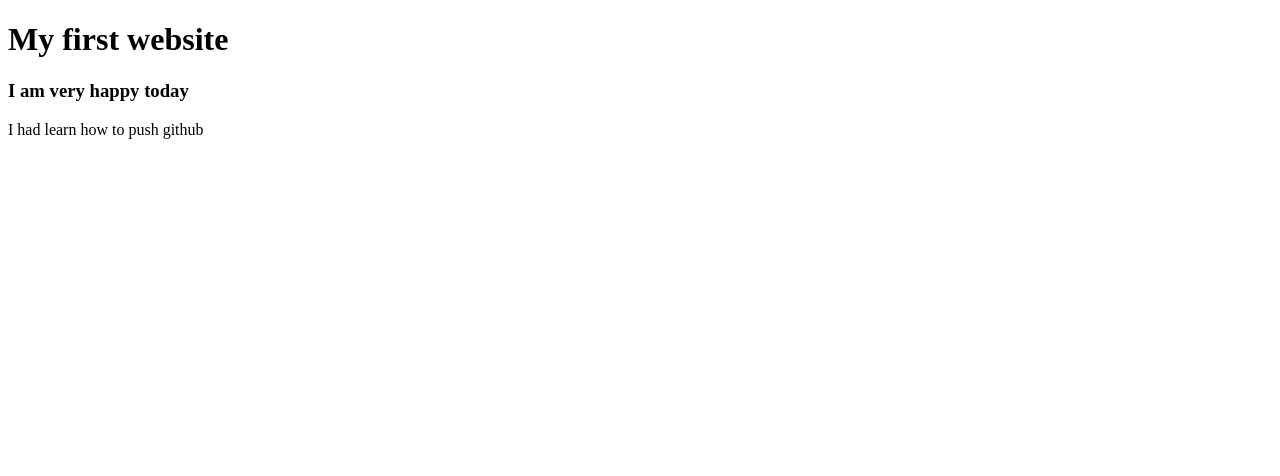
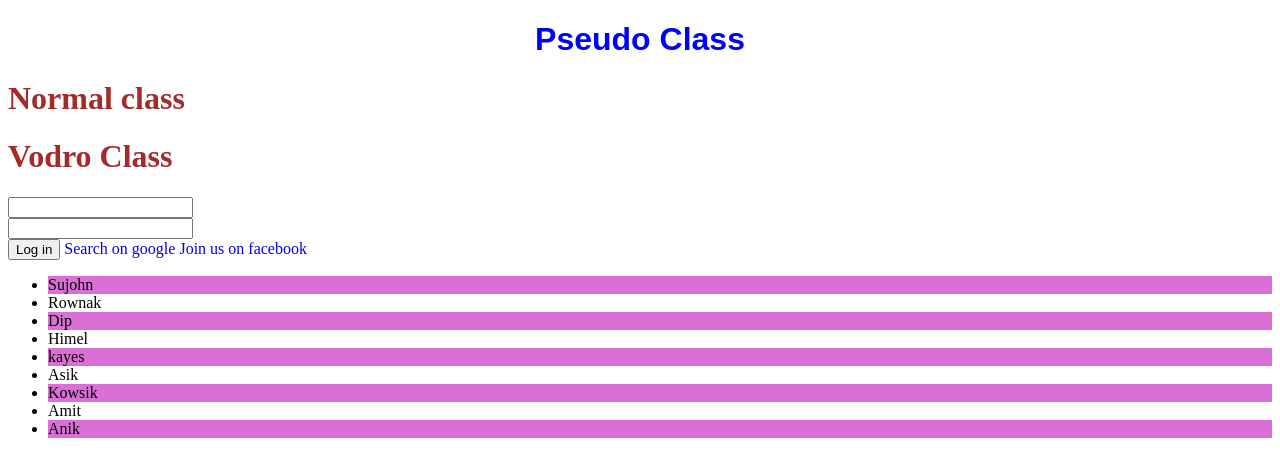
Before and after one commit to sujohnI/myFirstWebsite, a plain HTML site: page index.html in a window 1280 px wide. Drawn offline with Linux system fonts and the light colour scheme.

Commit message:
new site

```diff
--- a/index.html
+++ b/index.html
@@ -5,10 +5,29 @@
     <meta http-equiv="X-UA-Compatible" content="IE=edge">
     <meta name="viewport" content="width=device-width, initial-scale=1.0">
     <title>Document</title>
+    <link rel="stylesheet" href="style.css">
 </head>
 <body>
-    <h1>My first website</h1>
-    <h3>I am very happy today</h3>
-    <p>I had learn how to push github</p>
+    <h1 class="title">Pseudo Class</h1>
+    <h1>Normal class</h1>
+    <h1 class="special-effect">Vodro Class</h1>
+    <input name="email" type="text">
+    <br>
+    <input name="password" type="text">
+    <br>
+    <button>Log in</button>
+    <a href="https://www.google.com" target="_blank">Search on google</a>
+    <a href="https://www.facebook.com" target="_blank">Join us on facebook</a>
+    <ul>
+        <li>Sujohn</li>
+        <li>Rownak</li>
+        <li>Dip</li>
+        <li>Himel</li>
+        <li>kayes</li>
+        <li>Asik</li>
+        <li>Kowsik</li>
+        <li>Amit</li>
+        <li>Anik</li>
+    </ul>
 </body>
 </html>
--- /dev/null
+++ b/style.css
@@ -0,0 +1,33 @@
+h1{
+    color:brown;
+}
+.special-effect:hover{
+    color:aqua;
+    font-size: 50px;
+    background-color: yellow;
+}
+.title{
+    text-align: center;
+    font-family: sans-serif;
+    font-weight: 900;
+    color: blue;
+}
+intput:focus{
+    font-weight: 700;
+    font-size: 25px;
+    color:rgb(250, 17, 250)
+}
+li:nth-child(2n+1){
+    background-color: orchid;
+}
+a:visited{
+    color:blue;
+}
+a:hover{
+    color:rgb(0, 255, 179);
+    background-color: rgb(28, 33, 28);
+    font-size: 25px;
+}
+a{
+    text-decoration: none;
+}
```
